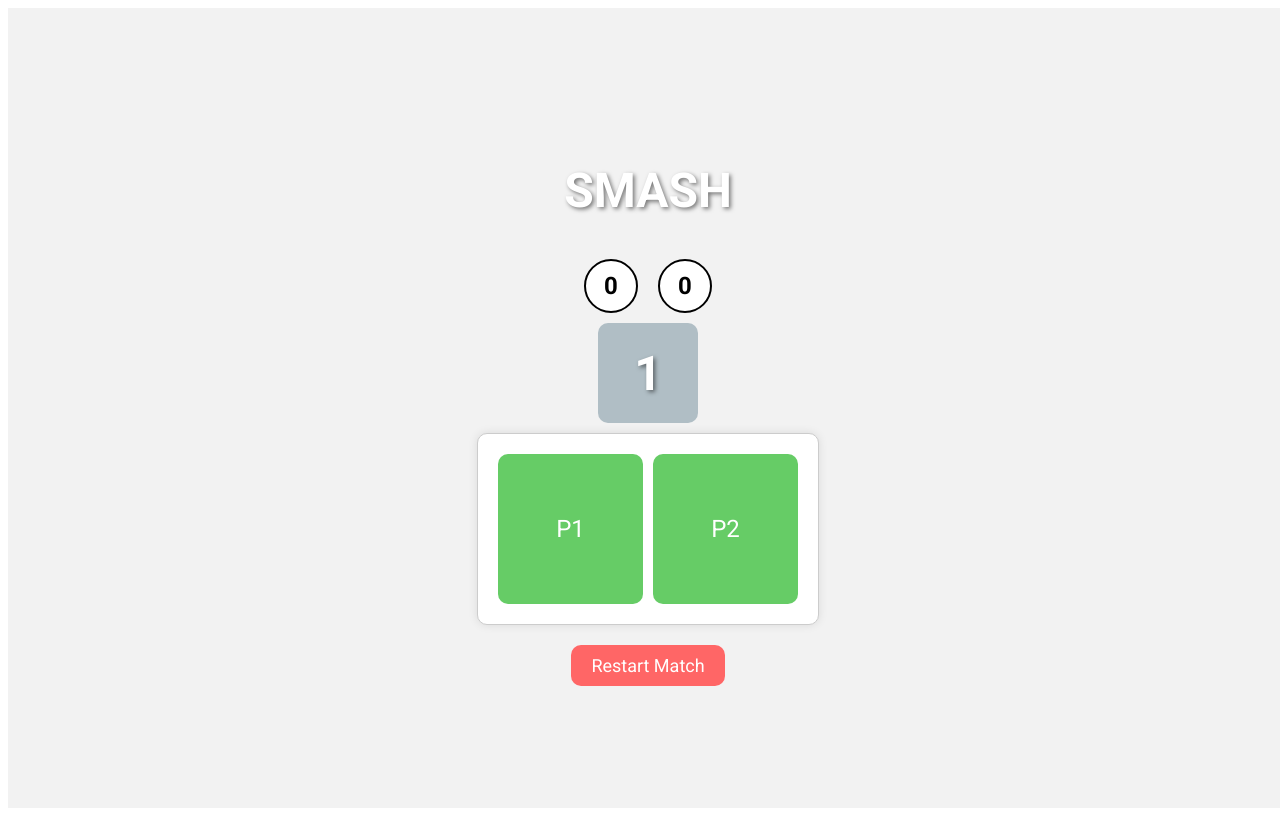
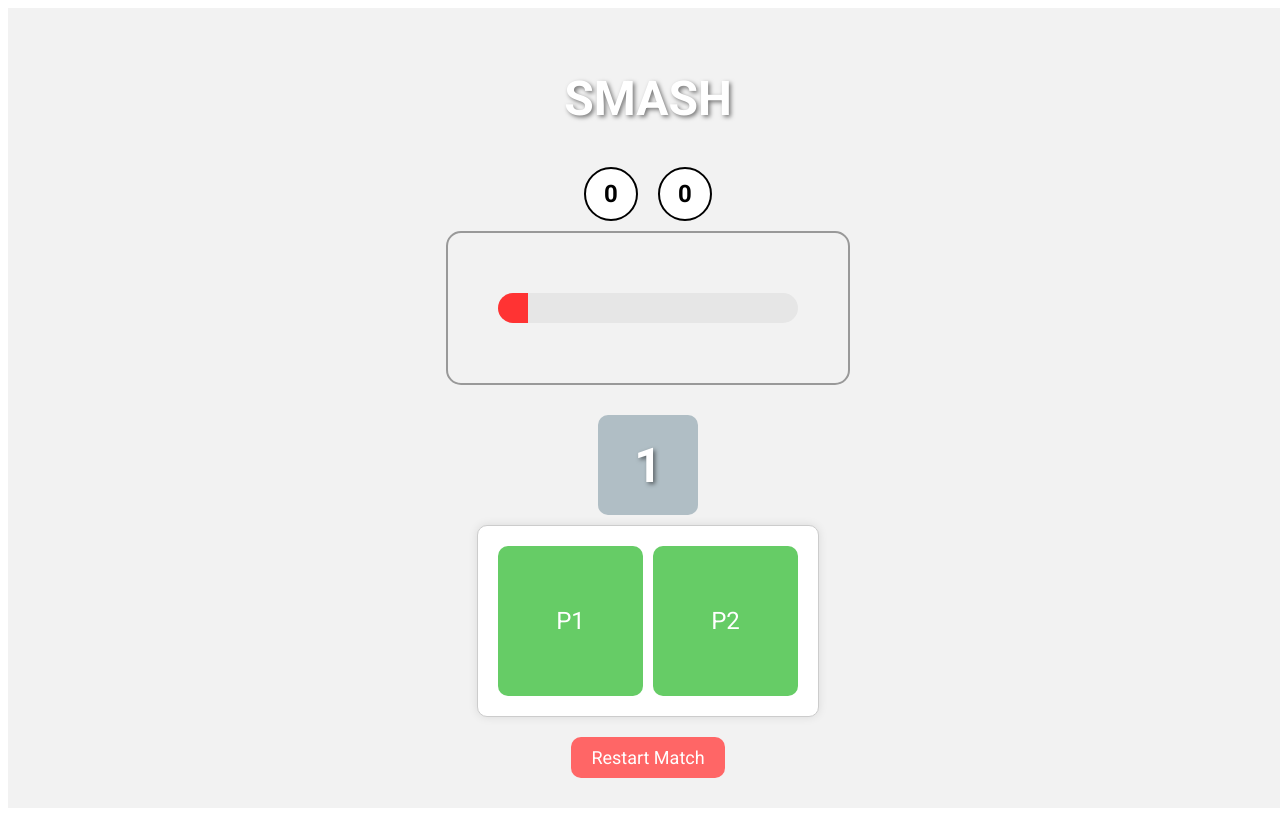
Before and after one commit to bcmfranco/smash, a Nuxt app: page / in a window 1280 px wide. Built offline with nearby package versions, Linux system fonts and the light colour scheme.

Commit message:
add court

```diff
--- a/src/pages/index.vue
+++ b/src/pages/index.vue
@@ -5,6 +5,13 @@
     <div id="pointer">
       <div class="player-score">{{ points.player_1 }}</div>
       <div class="player-score">{{ points.player_2 }}</div>
+    </div>
+
+    <div id="court" :style="{ backgroundColor: courtBackgroundColor }">
+      <!-- <div id="mensenger">{{ this.fading_2 }}</div> -->
+      <div id="barr" :class="{ 'flex-row': player_active === 1, 'flex-row-reverse': player_active === 2 }">
+        <div id="ball"></div>
+      </div>
     </div>
 
 
@@ -65,6 +72,15 @@ export default {
     shot(player) {
       var shot_power = this.rollDice();
 
+
+      if(player === 1){
+        var anti_player = 2;
+        this.player_active = 2;
+      } else {
+        var anti_player = 1;
+        this.player_active = 1;
+      }
+
       console.log("energy: ",this.energy, "power:", shot_power);
 
       if(shot_power > this.energy){
@@ -75,12 +91,6 @@ export default {
         console.log("hao");
         this.energy = 0;
 
-        if(player === 1){
-          var anti_player = 2;
-        } else {
-          var anti_player = 1;
-        }
-
         this.getPoint(anti_player);
       }
     },
@@ -89,6 +99,7 @@ export default {
       this.points.player_1 = 0;
       this.points.player_2 = 0;
       this.energy = 0;
+      this.player_active = 1;
 
       console.log("marcador", this.points.player_1, " - ", this.points.player_2);
     }
```
